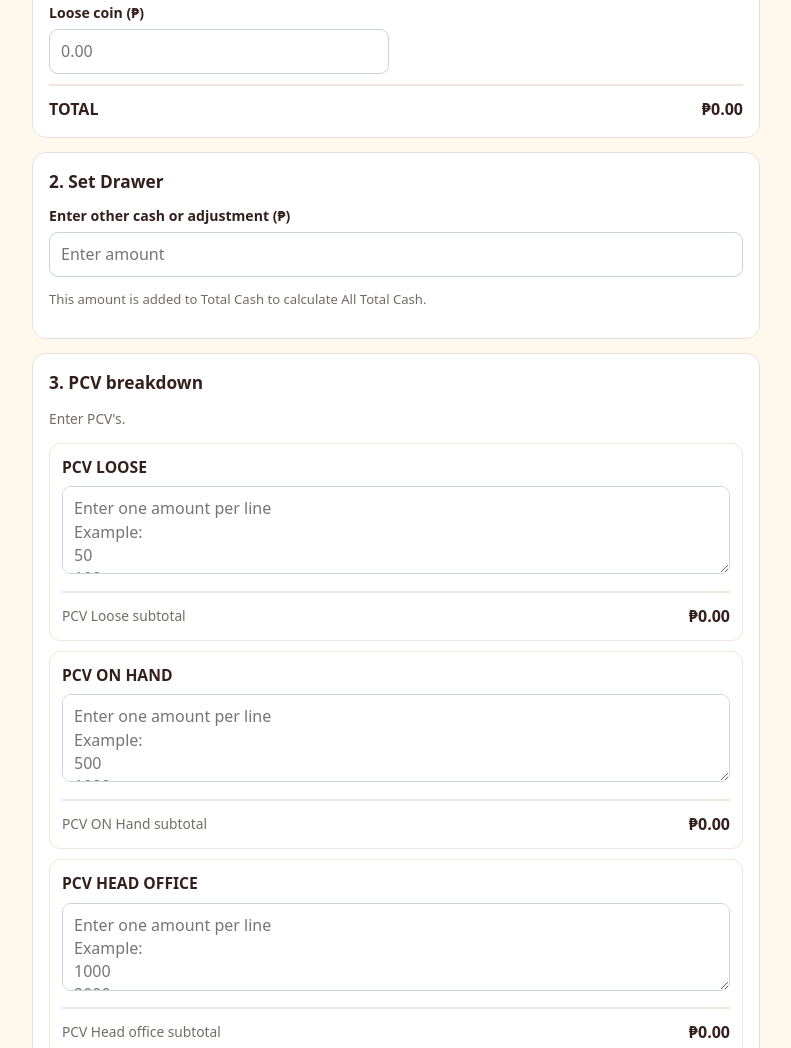
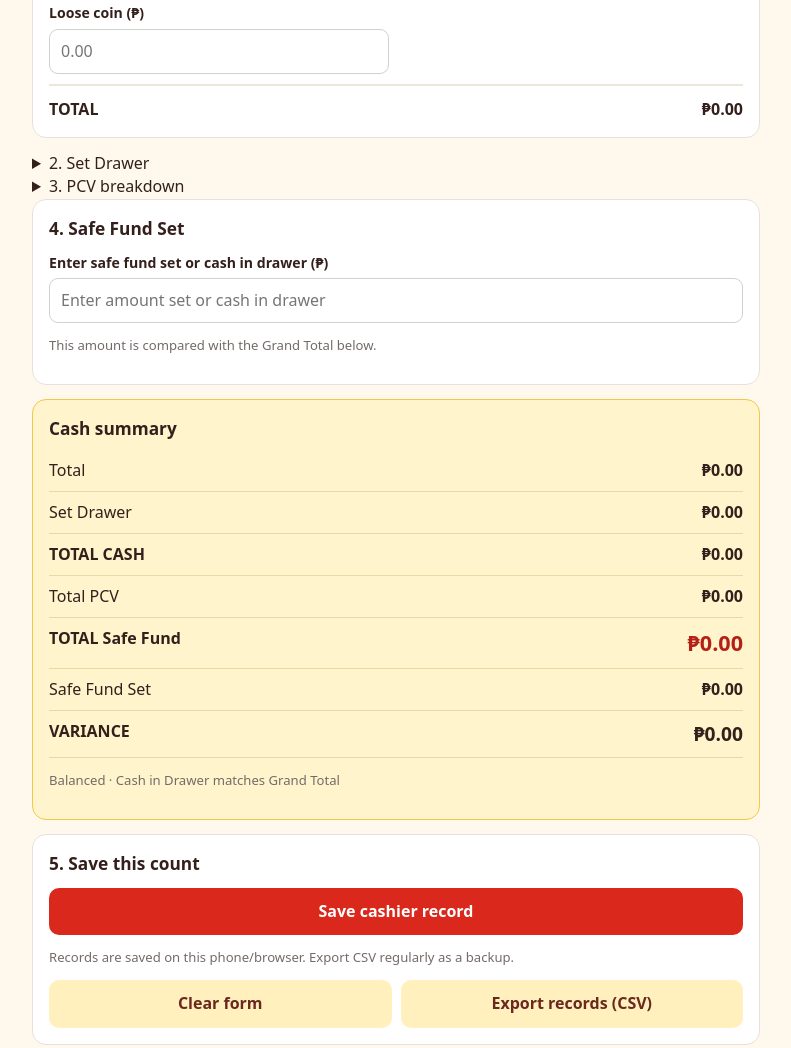
Before and after one commit to beafeby/Drawer-Calculator, a plain HTML site: page index.html in a window 1280 px wide. Shown: the part 957-2005 px from the top of the page, without its empty margins (244-1035 px from the left). Drawn offline with Linux system fonts and the light colour scheme.

Commit message:
Replace sections with details for better organization

```diff
--- a/index.html
+++ b/index.html
@@ -81,15 +81,15 @@
     <div class="total-line"><strong>TOTAL </strong><strong class="money" id="cashTotal">₱0.00</strong></div>
   </section>
 
-  <section>
-    <h2>2. Set Drawer </h2>
+  <details>
+    <summary>2. Set Drawer </summary>
     <label for="otherCash">Enter other cash or adjustment (₱)</label>
     <input id="otherCash" type="number" min="0" step="0.01" inputmode="decimal" placeholder="Enter amount">
     <p class="note">This amount is added to Total Cash to calculate All Total Cash.</p>
-  </section>
+  </details>
 
-  <section>
-    <h2>3. PCV breakdown</h2>
+  <details>
+    <summary>3. PCV breakdown</summary>
     <p class="muted">Enter PCV's.</p>
     <div class="pcv-box">
       <h3>PCV LOOSE</h3>
@@ -107,7 +107,7 @@
       <div class="total-line"><span class="muted">PCV Head office subtotal</span><strong class="money" id="pcvHeadOfficeSubtotal">₱0.00</strong></div>
     </div>
     <div class="total-line"><strong>TOTAL PCV</strong><strong class="money" id="pcvTotal">₱0.00</strong></div>
-  </section>
+  </details>
 
   <section>
     <h2>4. Safe Fund Set </h2>
```
